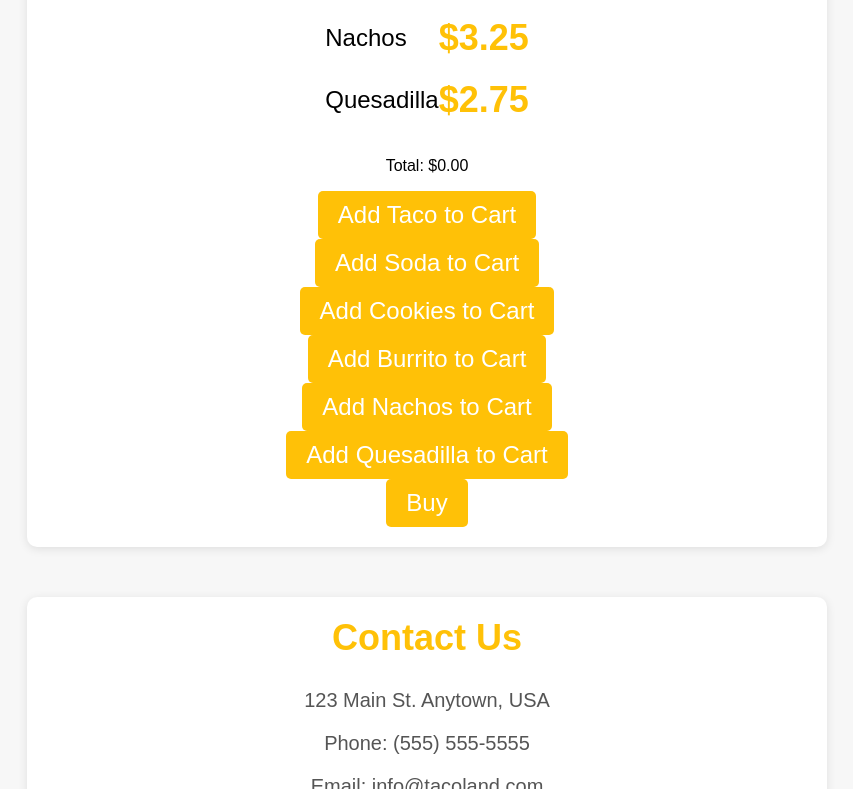
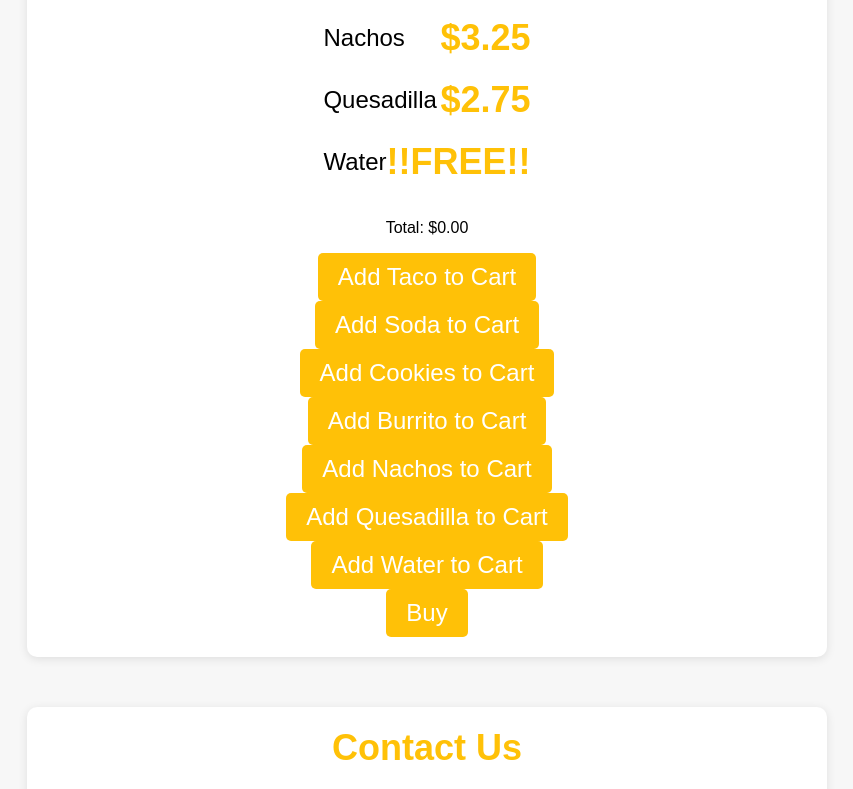
Before and after one commit to LedgeAtSchool/TacoLand, a plain HTML site: page index.html in a window 1280 px wide. Shown: the part 498-1287 px from the top of the page, without its empty margins (213-1066 px from the left). Drawn offline with Linux system fonts and the light colour scheme.

Commit message:
Update index.html

```diff
--- a/index.html
+++ b/index.html
@@ -121,6 +121,7 @@
 				<li>Burrito<span>$2.50</span></li>
 				<li>Nachos<span>$3.25</span></li>
 				<li>Quesadilla<span>$2.75</span></li>
+				<li>Water<span>!!FREE!!</span></li>
 			</ul>
 			<p>Total: $<span id="total">0.00</span></p>
 			<button class="button" onclick="addToCart('Taco', 1.00)">Add Taco to Cart</button>
@@ -129,6 +130,7 @@
 			<button class="button" onclick="addToCart('Burrito', 2.50)">Add Burrito to Cart</button>
 			<button class="button" onclick="addToCart('Nachos', 3.25)">Add Nachos to Cart</button>
 			<button class="button" onclick="addToCart('Quesadilla', 2.75)">Add Quesadilla to Cart</button>
+			<button class="button" onclick="addToCart('Water', 0.00)">Add Water to Cart</button>
 			<button class="button" onclick="buyItems()">Buy</button>
 		</section>
 
```
